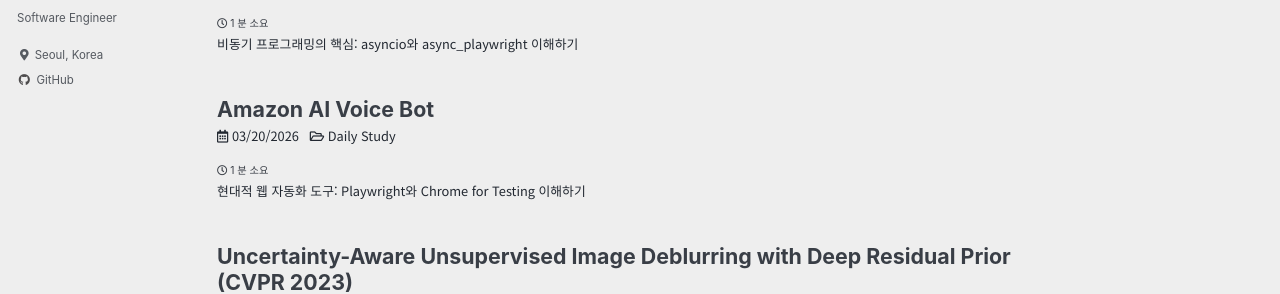
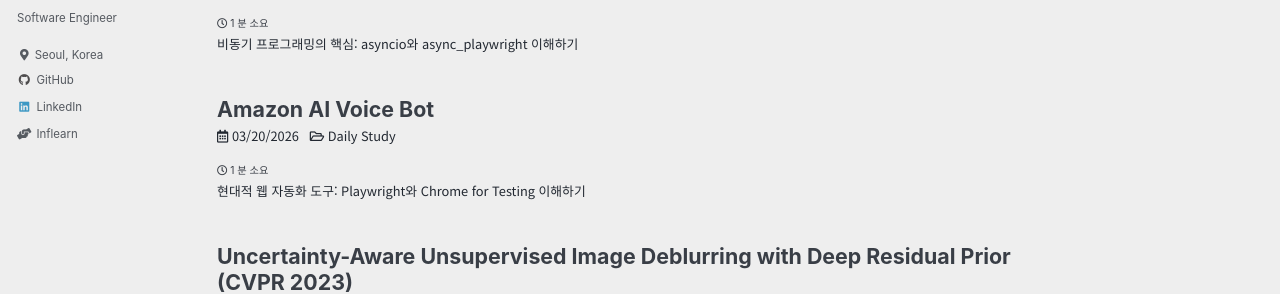
Before and after one commit to kkamankun/kkamankun.github.io, a Jekyll site: the page built from index.html, in a window 1280 px wide. Shown: the part 236-530 px from the top of the page. Built offline with Jekyll 4.4.1, drawn with Linux system fonts in a browser that asks for light colours; cached includes are drawn as plain includes; the list of posts is cut into pages by our own code.

Commit message:
Update Links
- 링크드인
- 인프런

```diff
--- a/_config.yml
+++ b/_config.yml
@@ -114,6 +114,12 @@ author:
     - label: "Instagram"
       icon: "fab fa-fw fa-instagram"
       # url: "https://instagram.com/"
+    - label: "LinkedIn"
+      icon: "fab fa-fw fa-linkedin"
+      url: "https://www.linkedin.com/in/taesung-park-312a81204"
+    - label: "Inflearn"
+      icon: "fas fa-fw fa-hands-helping"
+      url: "https://inf.run/NArQX"
 
 # Site Footer
 footer:
```
